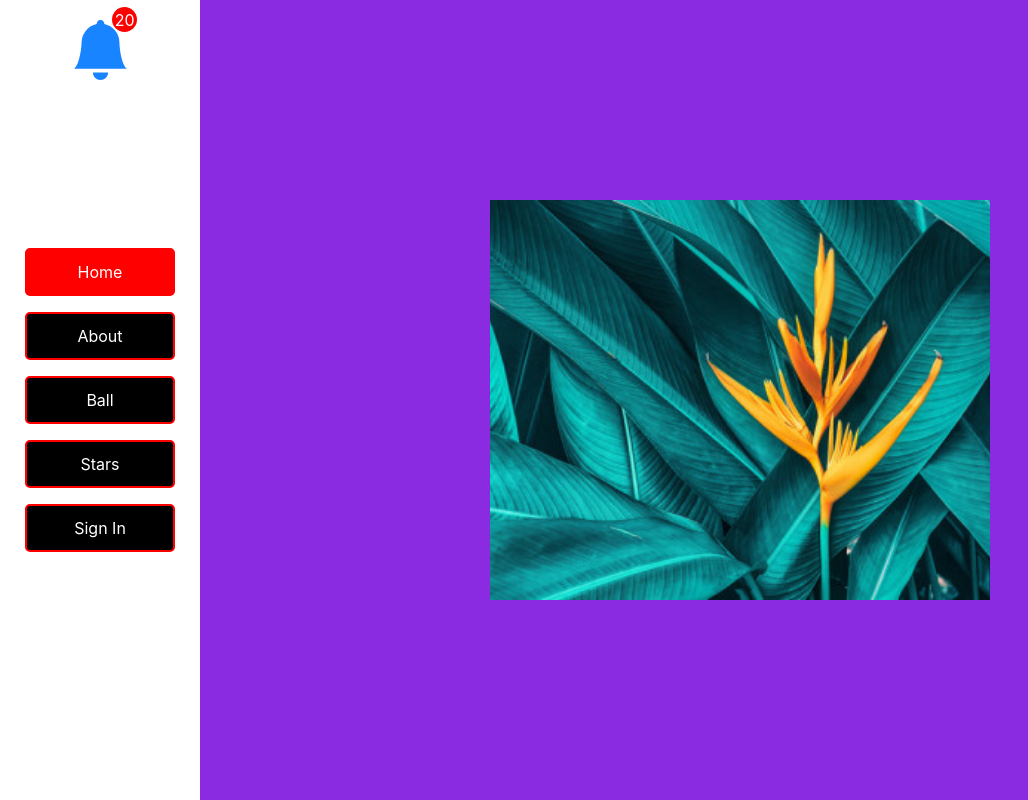
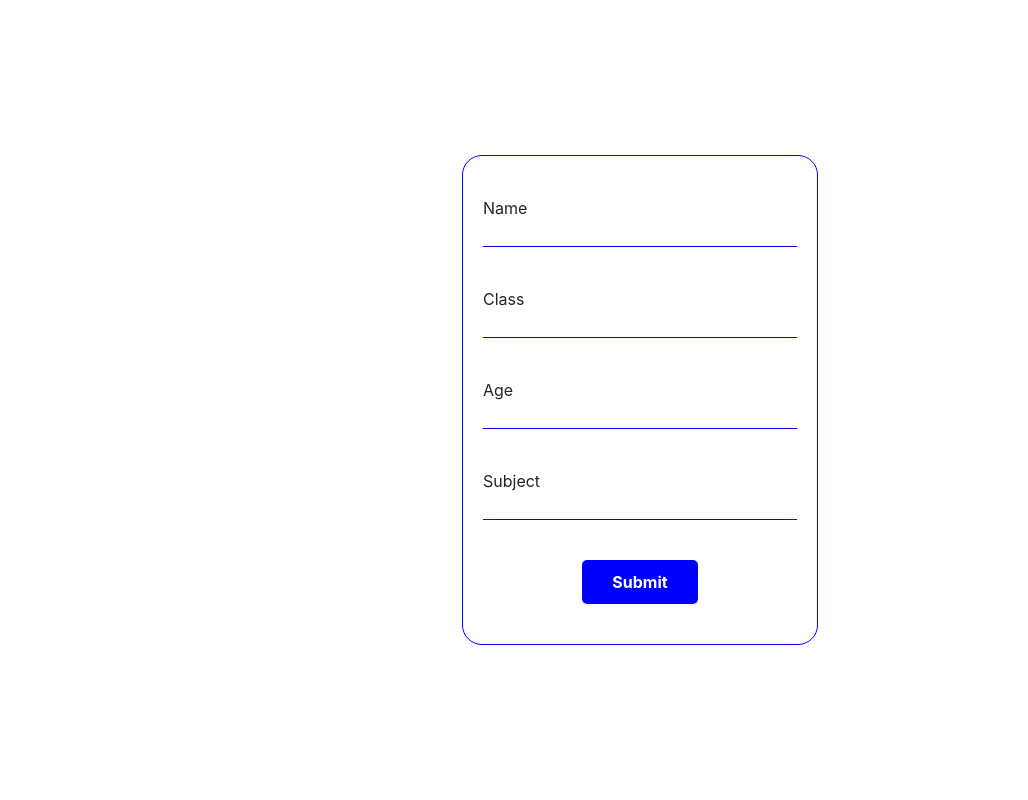
Before and after one commit to neharadialcode/learning-react, a React (Create React App) app: page / in a window 1280 px wide. Shown: the whole page, without its empty margins (0-1028 px from the left). Built offline with nearby package versions, Linux system fonts and the light colour scheme.

Commit message:
DayOne.jsx added

```diff
--- a/src/App.css
+++ b/src/App.css
@@ -76,3 +76,30 @@
   justify-content: center;
   align-items: center;
 }
+.input_card {
+  border-radius: 20px;
+  border: 1px solid blue;
+  padding: 20px;
+}
+.input_card div {
+  padding: 20px 0;
+}
+.input_card label {
+  display: block;
+}
+.input_card input {
+  display: block;
+  border: none;
+  width: 100%;
+  border-bottom: 1px solid blue;
+}
+input:focus {
+  outline: none;
+}
+.submit_btn {
+  background-color: blue;
+  color: white;
+  font-weight: bold;
+  padding: 10px 30px;
+  border-radius: 5px;
+}
--- a/src/App.js
+++ b/src/App.js
@@ -15,20 +15,23 @@ import NewFrom from "./components/NewFrom";
 import SignInForm from "./components/SignInForm";
 import List from "./components/List";
 import Cards from "./components/Cards";
+import DayOne from "./components/DayOne";
 
 function App() {
   return (
     <>
       <div className="App">
+        <DayOne />
+        {/* <NewFrom /> */}
         <div className="d-flex">
           <div className="d-flex flex-column align-items-center">
-            <Bell />
+            {/* <Bell /> */}
             {/* <TabsNavLinks />  */}
-            <PushNavLink />
-            <Route exact path="/new/:id" component={ButtonTabs} />
+            {/* <PushNavLink />
+            <Route exact path="/new/:id" component={ButtonTabs} /> */}
           </div>
 
-          <Switch>
+          {/* <Switch>
             <Route exact path="/rating" component={Stars} />
             <Route exact path="/page-one" component={PageOne} />
             <Route exact path="/page-two" component={PageTwo} />
@@ -39,7 +42,7 @@ function App() {
             <Route exact path="/sign-in" component={SignInForm} />
             <Route exact path="/list" component={List} />
             <Route exact path="/cards" component={Cards} />
-          </Switch>
+          </Switch> */}
         </div>
       </div>
     </>
--- /dev/null
+++ b/src/components/DayOne.jsx
@@ -0,0 +1,86 @@
+import React from "react";
+import { useState } from "react";
+
+const DayOne = () => {
+  const data = [
+    {
+      name: "",
+      class: "",
+      age: "",
+      subject: "",
+    },
+  ];
+  const [inputValue, setInputValue] = useState(data);
+  const OnsubmitHandler = (e) => {
+    console.log(inputValue, "value");
+  };
+  return (
+    <div>
+      <div className="container">
+        <div className="row justify-content-center vh-100 align-items-center">
+          <div className="col-xl-4 col-lg-6 ">
+            <div className="input_card">
+              <div>
+                <label htmlFor="">Name</label>
+                <input
+                  onChange={(e) =>
+                    setInputValue({
+                      ...inputValue,
+                      name: e.target.value,
+                    })
+                  }
+                  type="text"
+                  name=""
+                  id=""
+                />
+              </div>
+              <div>
+                <label htmlFor="">Class</label>
+                <input
+                  onChange={(e) =>
+                    setInputValue({ ...inputValue, class: e.target.value })
+                  }
+                  type="text"
+                  name=""
+                  id=""
+                />
+              </div>
+              <div>
+                <label htmlFor="">Age</label>
+                <input
+                  onChange={(e) =>
+                    setInputValue({ ...inputValue, age: e.target.value })
+                  }
+                  type="text"
+                  name=""
+                  id=""
+                />
+              </div>
+              <div>
+                <label htmlFor="">Subject</label>
+                <input
+                  onChange={(e) =>
+                    setInputValue({ ...inputValue, subject: e.target.value })
+                  }
+                  type="text"
+                  name=""
+                  id=""
+                />
+              </div>
+              <div className="text-center">
+                <button
+                  className="submit_btn border-0"
+                  onClick={(e) => OnsubmitHandler(e)}
+                >
+                  Submit
+                </button>
+              </div>
+            </div>
+          </div>
+        </div>
+      </div>
+    </div>
+  );
+};
+
+export default DayOne;
```
